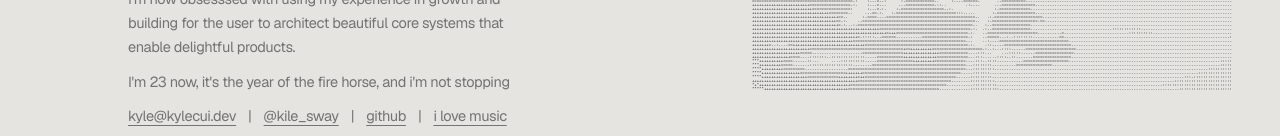
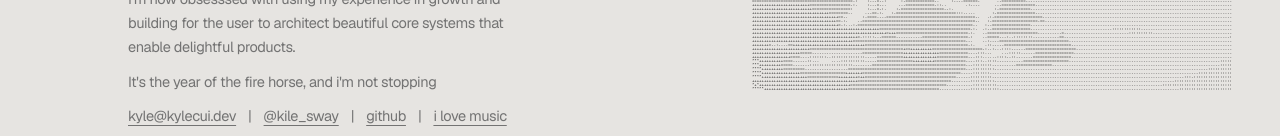
Before and after one commit to kcui5/kylecui, a Next.js app: page / in a window 1280 px wide. Shown: the part 661-797 px from the top of the page. Built offline with nearby package versions, Linux system fonts and the light colour scheme; a web font is replaced by a local one.

Commit message:
remove my age lol

```diff
--- a/app/page.tsx
+++ b/app/page.tsx
@@ -78,7 +78,7 @@ export default function Page() {
             to architect beautiful core systems that enable delightful products.
           </p>
           <p className={bodyClass}>
-            I&apos;m 23 now, it&apos;s the year of the fire horse, and i&apos;m
+            It&apos;s the year of the fire horse, and i&apos;m
             not stopping
           </p>
           <p
```
